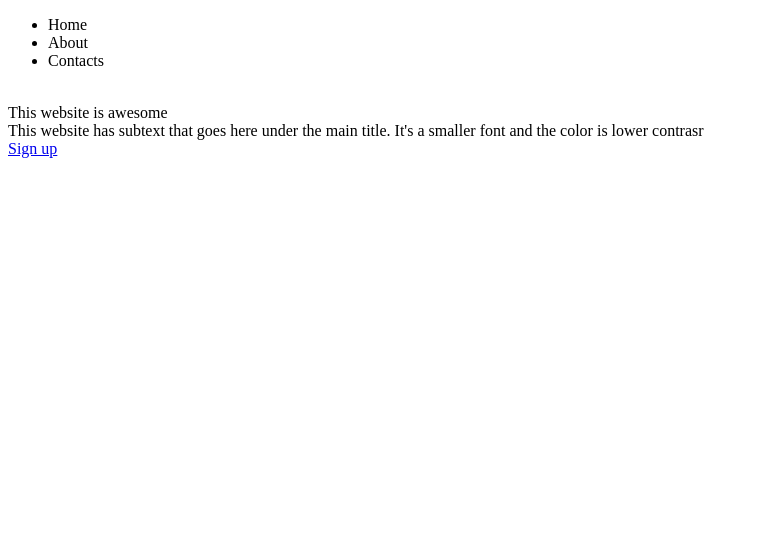
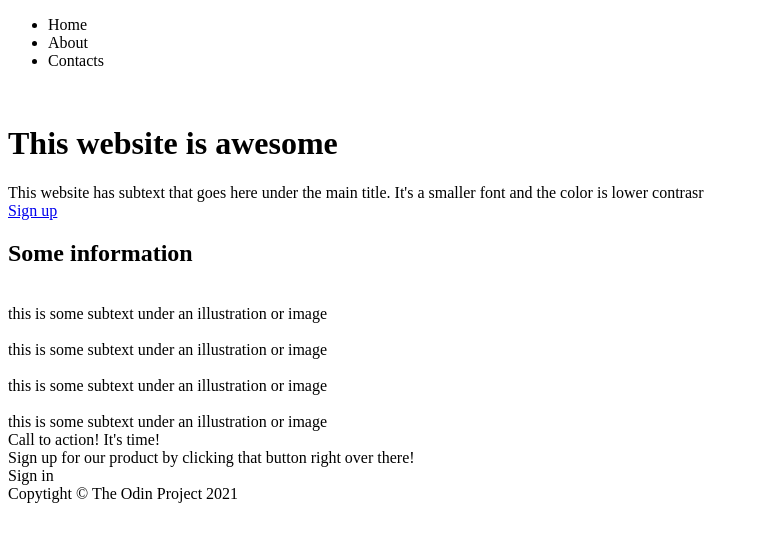
Before and after one commit to romaleks/landing-page, a plain HTML site: page index.html in a window 1280 px wide. Shown: the whole page, without its empty margins (0-759 px from the left). Drawn offline with Linux system fonts and the light colour scheme.

Commit message:
Create footer of the site

```diff
--- a/index.html
+++ b/index.html
@@ -21,11 +21,48 @@
       <div class="container">
          <div class="about__image"><img src="" alt=""></div>
          <div class="about__content">
-            <div class="about__title">This website is awesome</div>
+            <h1 class="about__title">This website is awesome</h1>
             <div class="about__text">This website has subtext that goes here under the main title. It's a smaller font and the color is lower contrasr</div>
             <a href="#" class="about__btn">Sign up</a>
          </div>
       </div>
    </div>
+   <div class="information">
+      <h2 class="information__title">Some information</h2>
+      <div class="information__column">
+         <a href="#" class="information__image"><img src="" alt=""></a>
+         <div class="information__text">this is some subtext under an illustration or image</div>
+      </div>
+      <div class="information__column">
+         <a href="#" class="information__image"><img src="" alt=""></a>
+         <div class="information__text">this is some subtext under an illustration or image</div>
+      </div>
+      <div class="information__column">
+         <a href="#" class="information__image"><img src="" alt=""></a>
+         <div class="information__text">this is some subtext under an illustration or image</div>
+      </div>
+      <div class="information__column">
+         <a href="#" class="information__image"><img src="" alt=""></a>
+         <div class="information__text">this is some subtext under an illustration or image</div>
+      </div>
+   </div>
+   <div class="quote">
+      <div class="quote__text"></div>
+      <div class="quote__author"></div>
+   </div>
+   <div class="sign-up">
+      <div class="container">
+         <div class="sign-up__block">
+            <div class="sign-up__text">
+               <div class="sign-up__title">Call to action! It's time!</div>
+               <div class="sign-up__subtitle">Sign up for our product by clicking that button right over there!</div>
+            </div>
+            <div class="sign-up__btn">Sign in</div>
+         </div>
+      </div>
+   </div>
+   <div class="footer">
+      <div class="footer__text">Copytight © The Odin Project 2021</div>
+   </div>
 </body>
 </html>
```
